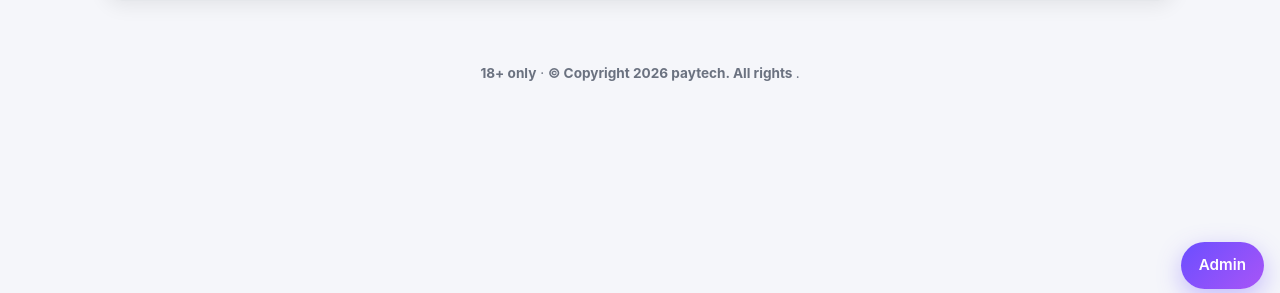
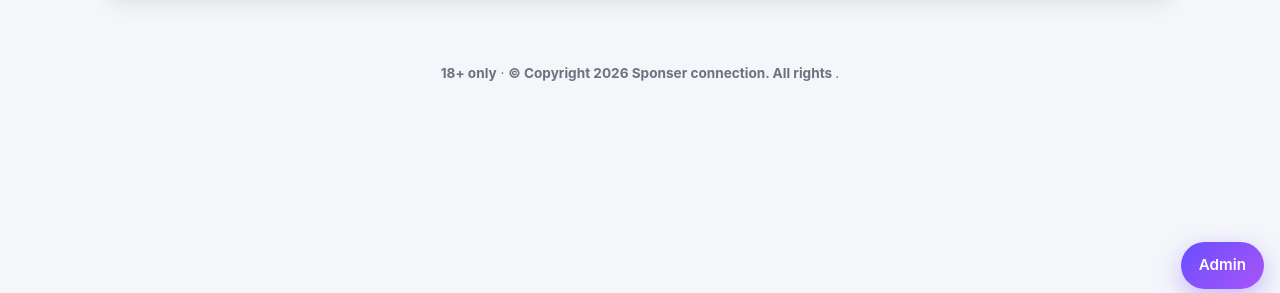
Before and after one commit to kengodhil/sponsa, a Django app: page /gate/ in a window 1280 px wide. Shown: the part 491-784 px from the top of the page. Run offline with Django 5.2, Linux system fonts and the light colour scheme.

Commit message:
Update footer copyright text and company name

```diff
--- a/frontend/templates/base.html
+++ b/frontend/templates/base.html
@@ -46,7 +46,7 @@
   </main>
 
   <footer class="foot">
-    <p> <strong>18+ only</strong> · <strong>© Copyright 2026 paytech. All rights </strong>.</p>
+    <p> <strong>18+ only</strong> · <strong>© Copyright 2026 Sponser connection. All rights </strong>.</p>
   </footer>
 
   {% if user.is_authenticated and user.is_staff or user.is_authenticated and user.role == 'admin' %}
```
